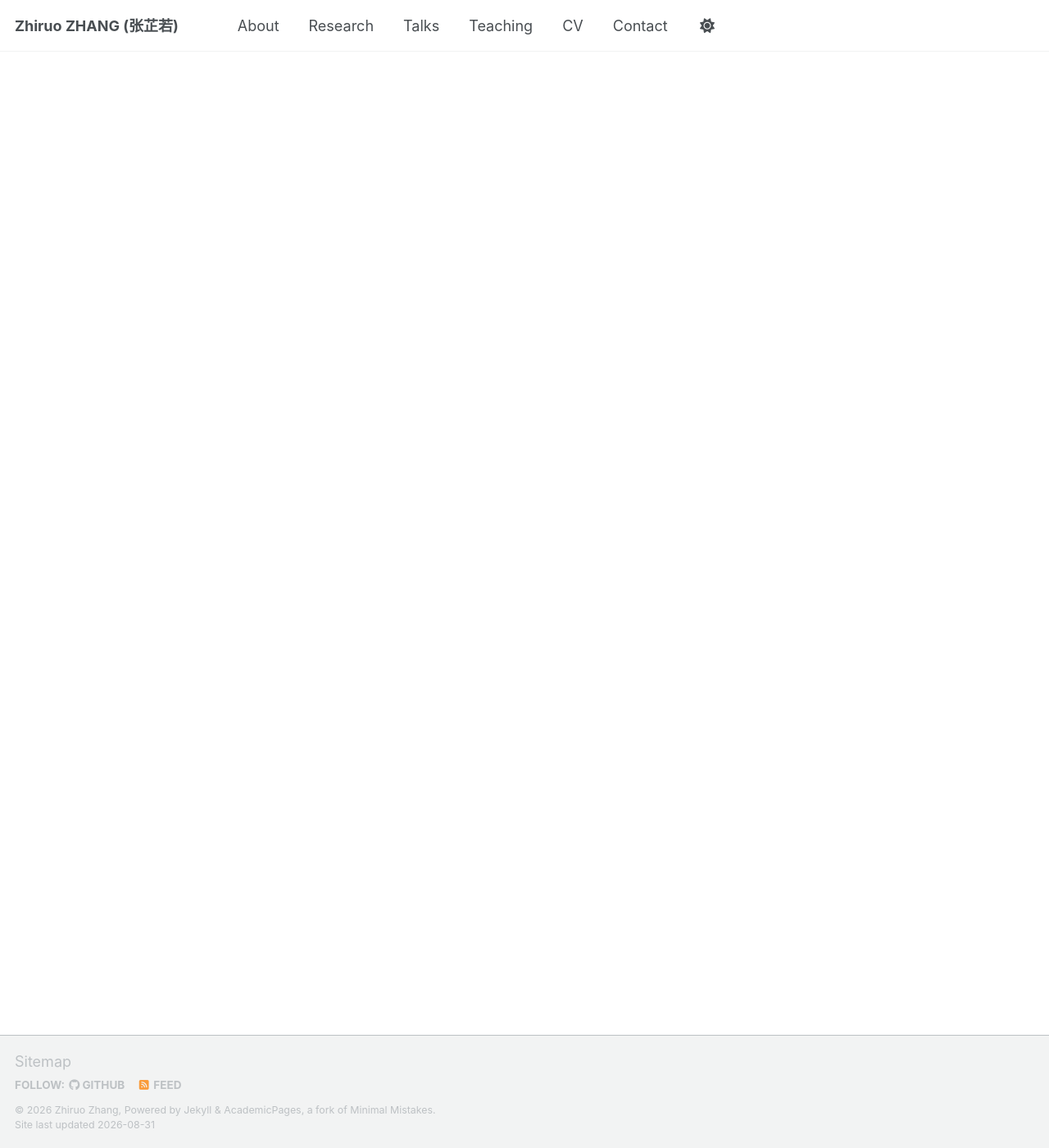
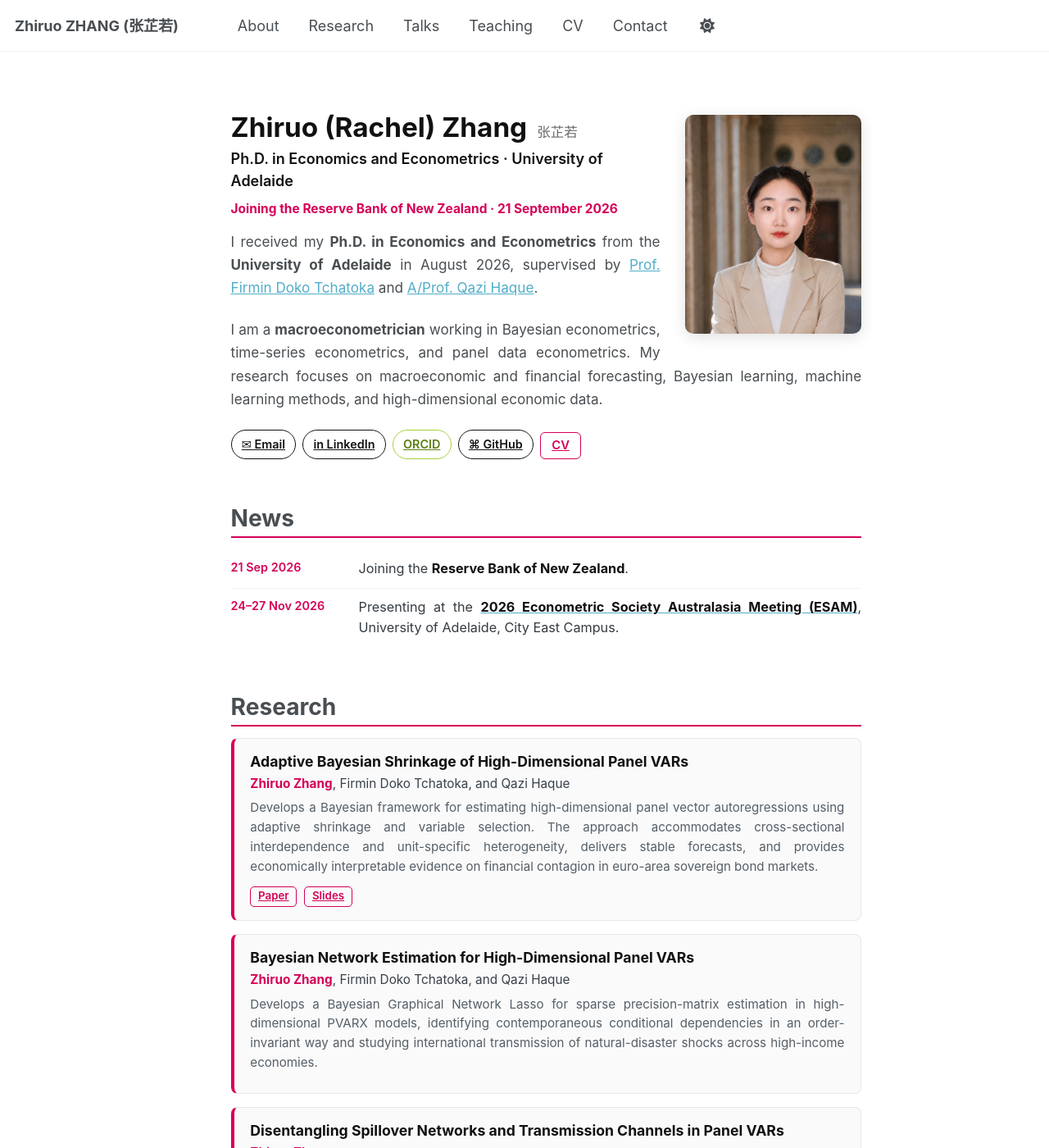
Before and after one commit to zhiruozzr/zhiruozzr.github.io, a Jekyll site: the page built from _pages/about.md, in a window 1280 px wide and 1400 px high. Shown: the whole window at 82% size. Built offline with Jekyll 4.4.1, drawn with Linux system fonts in a browser that asks for light colours; a script that is not in the unit is left out; some of the changed text lies outside the part shown.

Commit message:
Revise about page content and structure
Updated personal information and formatting in the about page.

```diff
--- a/_pages/about.md
+++ b/_pages/about.md
@@ -270,16 +269,26 @@
     text-align: left;
   }
 }
+</style>
+
 <span class='anchor' id='about-me'></span>
+
 <div class="profile-header">
+
 <img class="profile-pic" src="/images/IMG_5869.jpeg" alt="Zhiruo Zhang" />
+
 <div class="profile-name">Zhiruo (Rachel) Zhang <span class="profile-cn">张芷若</span></div>
 <div class="profile-role">Ph.D. in Economics and Econometrics · University of Adelaide</div>
 <div class="profile-next">Joining the Reserve Bank of New Zealand · 21 September 2026</div>
+
 <div class="about-text" markdown="1">
-I received my Ph.D. in Economics and Econometrics from the University of Adelaide in August 2026, supervised by Prof. Firmin Doko Tchatoka and A/Prof. Qazi Haque.
-I am a macroeconometrician working in Bayesian econometrics, time-series econometrics, and panel data econometrics. My research focuses on macroeconomic and financial forecasting, Bayesian learning, machine learning methods, and high-dimensional economic data.
+
+I received my **Ph.D. in Economics and Econometrics** from the **University of Adelaide** in August 2026, supervised by [Prof. Firmin Doko Tchatoka](https://sites.google.com/view/firmindokotchatoka/home) and [A/Prof. Qazi Haque](https://sites.google.com/site/qazigmziaulhaque/).
+
+I am a **macroeconometrician** working in Bayesian econometrics, time-series econometrics, and panel data econometrics. My research focuses on macroeconomic and financial forecasting, Bayesian learning, machine learning methods, and high-dimensional economic data.
+
 </div>
+
 <div class="social-row">
 <a class="social-chip" href="mailto:zhiruo.zhang@adelaide.edu.au">✉ Email</a>
 <a class="social-chip" href="https://www.linkedin.com/in/zhiruo-zhang-016b86179/" target="_blank">in LinkedIn</a>
@@ -287,21 +296,29 @@
 <a class="social-chip" href="https://github.com/zhiruozzr" target="_blank">⌘ GitHub</a>
 <a class="cv-button" href="/files/CV_JM.pdf" target="_blank">CV</a>
 </div>
+
 </div>
-News
+
+# News
+
 <div class="timeline">
 <div class="timeline-item">
   <div class="timeline-year news">21 Sep 2026</div>
   <div class="timeline-body">Joining the <strong>Reserve Bank of New Zealand</strong>.</div>
 </div>
+
 <div class="timeline-item">
   <div class="timeline-year news">24–27 Nov 2026</div>
   <div class="timeline-body">Presenting at the <a href="https://adelaide.edu.au/about/events/2026/2026-econometric-society-australasia-meeting-esam/" target="_blank"><strong>2026 Econometric Society Australasia Meeting (ESAM)</strong></a>, University of Adelaide, City East Campus.</div>
 </div>
 </div>
+
 <span class='anchor' id='research'></span>
-Research
+
+# Research
+
 <div class="pub-list">
+
 <div class="pub-item">
   <div class="pub-title">Adaptive Bayesian Shrinkage of High-Dimensional Panel VARs</div>
   <div class="pub-authors"><strong>Zhiruo Zhang</strong>, Firmin Doko Tchatoka, and Qazi Haque</div>
@@ -309,26 +326,36 @@
   <a class="pub-link" href="/files/Adaptive.pdf" target="_blank">Paper</a>
   <a class="pub-link" href="/files/Adaptive_Slides.pdf" target="_blank">Slides</a>
 </div>
+
 <div class="pub-item">
   <div class="pub-title">Bayesian Network Estimation for High-Dimensional Panel VARs</div>
   <div class="pub-authors"><strong>Zhiruo Zhang</strong>, Firmin Doko Tchatoka, and Qazi Haque</div>
   <div class="pub-desc">Develops a Bayesian Graphical Network Lasso for sparse precision-matrix estimation in high-dimensional PVARX models, identifying contemporaneous conditional dependencies in an order-invariant way and studying international transmission of natural-disaster shocks across high-income economies.</div>
 </div>
+
 <div class="pub-item">
   <div class="pub-title">Disentangling Spillover Networks and Transmission Channels in Panel VARs</div>
   <div class="pub-authors"><strong>Zhiruo Zhang</strong></div>
   <div class="pub-desc">Proposes a bi-level spike-and-slab framework that selects both bilateral country-pair spillovers and the variables operating within active links, revealing a sparse and interpretable global macroeconomic network.</div>
 </div>
+
 </div>
-Work in Progress
+
+# Work in Progress
+
 <div class="pub-list">
+
 <div class="pub-item">
   <div class="pub-title">Structural Transformation, Green Technology, and Labor Reallocation</div>
   <div class="pub-authors"><strong>Zhiruo Zhang</strong> and <a href="https://researchers.adelaide.edu.au/profile/xiyu.ni" target="_blank">Xiyu Ni</a></div>
 </div>
+
 </div>
+
 <span class='anchor' id='contact'></span>
-Contact
+
+# Contact
+
 <div class="timeline">
 <div class="timeline-item">
   <div class="timeline-year">Email</div>
```
Also changed, not shown: other parts of _pages/about.md (+1 -2 lines).
